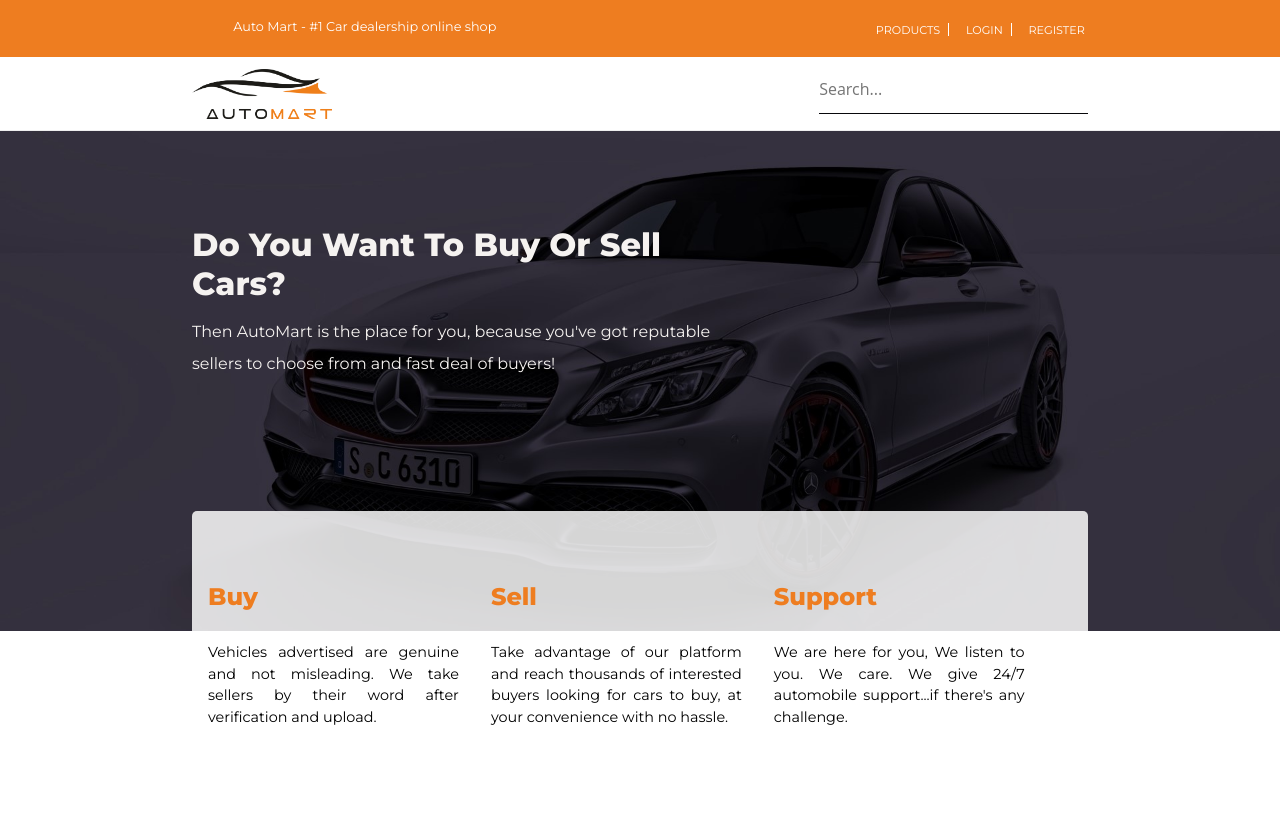
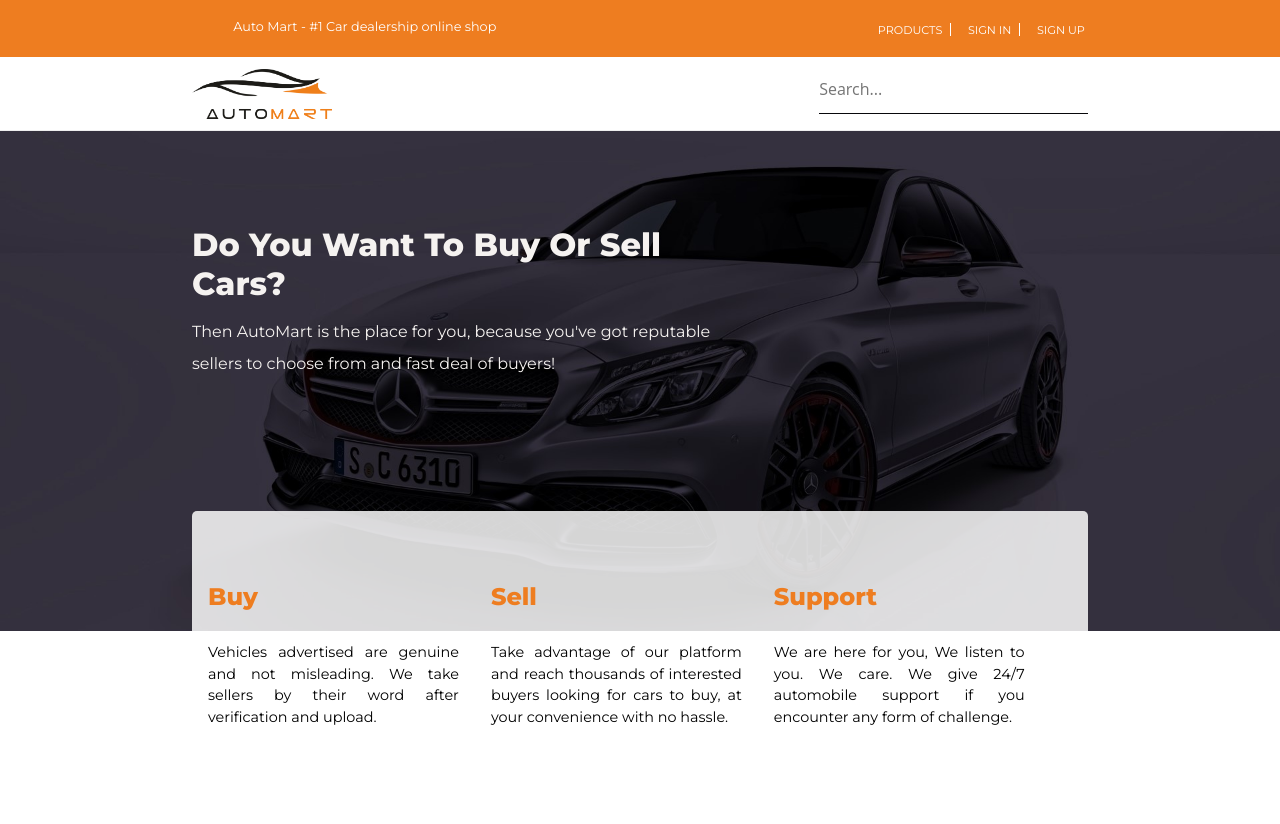
Before and after one commit to ChidiChuks/AutoMart, a plain HTML site: page UI/homepage.html in a window 1280 px wide. Shown: the top 824 px of the page. Drawn offline with Linux system fonts and the light colour scheme.

Commit message:
Linked up the sign in and sign up page on homepage

```diff
--- a/UI/homepage.html
+++ b/UI/homepage.html
@@ -26,8 +26,8 @@
                 <div class="top-header-right">
                     <ul>
                         <li><a href="products.html">Products</a><span></span></li>
-                        <li><a href="login.html">Login</a><span></span></li>
-                        <li><a href="signup.html">Register</a></li>
+                        <li><a href="index.html">Sign in</a><span></span></li>
+                        <li><a href="index.html">Sign up</a></li>
                     </ul>
                 </div>
                 <div class="clear"></div>
@@ -37,7 +37,7 @@
         <div class="mid-header">
             <div class="wrap">
                 <div class="mid-grid-left">
-                    <a class="logo" href="index.html"><img src="IMAGES/logo.png" alt="AutoMart Logo"></a>
+                    <a class="logo" href="homepage.html"><img src="IMAGES/logo.png" alt="AutoMart Logo"></a>
                 </div>
                 <div class="mid-grid-right">
                     <form>
@@ -91,7 +91,7 @@
                     <h3>Support</h3>
                     <br/>
                     <p>
-                        We are here for you, We listen to you. We care. We give 24/7 automobile support...if there's any challenge.
+                        We are here for you, We listen to you. We care. We give 24/7 automobile support if you encounter any form of challenge.
                     </p>
                 </div>
             </div>
```
